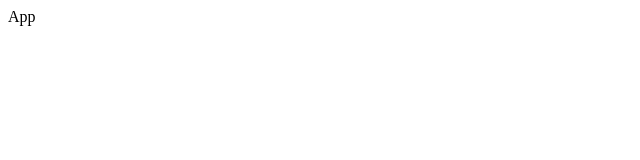
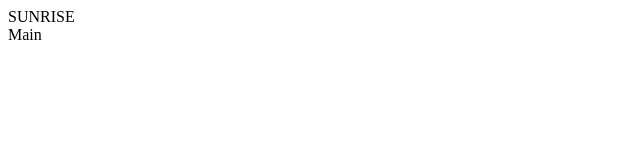
Before and after one commit to 7Davronbek/sunriseinfo-app, a React (Create React App) app: page / in a window 1280 px wide. Shown: the top 160 px of the page, without its empty margins (0-640 px from the left). Built offline with nearby package versions, Linux system fonts and the light colour scheme.

Commit message:
sunriseinfo-app

```diff
--- a/src/App.js
+++ b/src/App.js
@@ -1,8 +1,18 @@
+import { HashRouter, Route, Routes } from "react-router-dom";
+import Navbar from "./components/Navbar";
+import Main from "./pages/Main";
 
 const App = () => {
   return (
-    <div>App</div>
-  )
-}
+    <>
+      <HashRouter>
+        <Navbar />
+        <Routes>
+          <Route path="/" element={<Main />} />
+        </Routes>
+      </HashRouter>
+    </>
+  );
+};
 
-export default App
+export default App;
--- /dev/null
+++ b/src/pages/Main.jsx
@@ -0,0 +1,9 @@
+import React from 'react'
+
+const Main = () => {
+  return (
+    <div>Main</div>
+  )
+}
+
+export default Main
```
